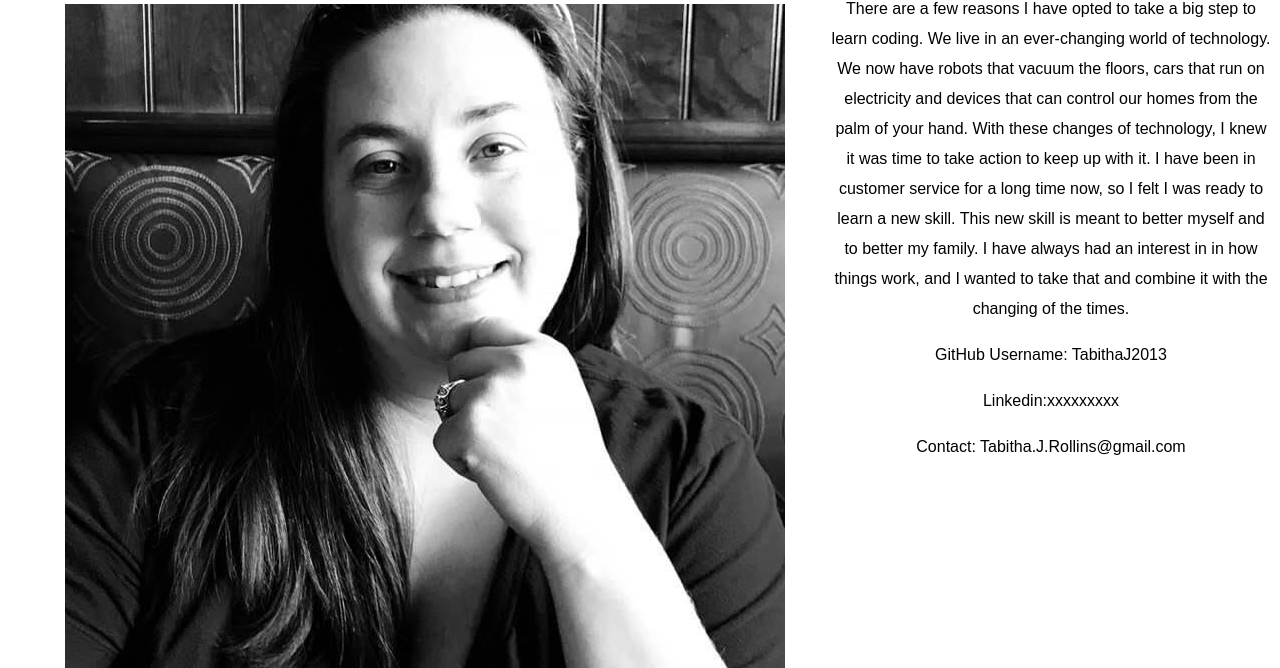
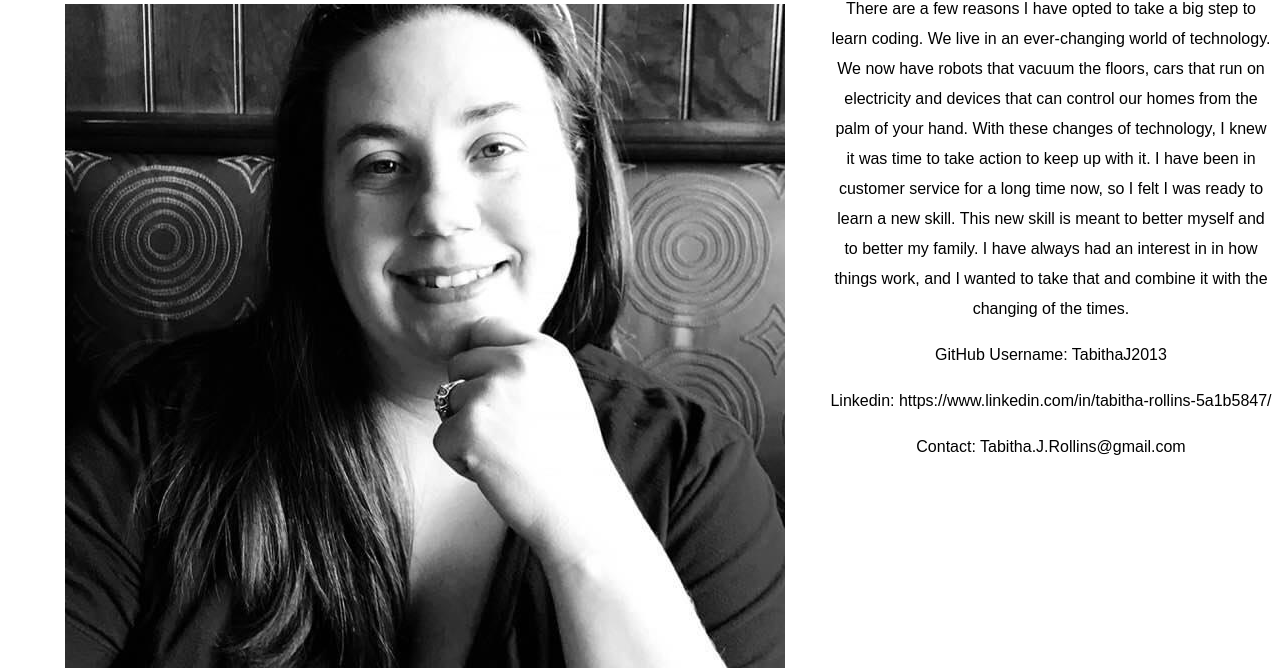
Before and after one commit to TabithaJ2013/TabithaRollins.github.io, a plain HTML site: page index.html in a window 1280 px wide. Shown: the part 132-800 px from the top of the page. Drawn offline with Linux system fonts and the light colour scheme.

Commit message:
Update index.html

```diff
--- a/index.html
+++ b/index.html
@@ -28,7 +28,7 @@
             This new skill is meant to better myself and to better my family. I have always had an interest in in how things work, and I wanted to take that and combine it with the changing of the times.
             </p>
             <p>GitHub Username: TabithaJ2013</p>
-            <p1>Linkedin:xxxxxxxxx</p1>
+            <p1>Linkedin: https://www.linkedin.com/in/tabitha-rollins-5a1b5847/</p1>
             <p>Contact: Tabitha.J.Rollins@gmail.com</p>
         </div>
     </div>
```
